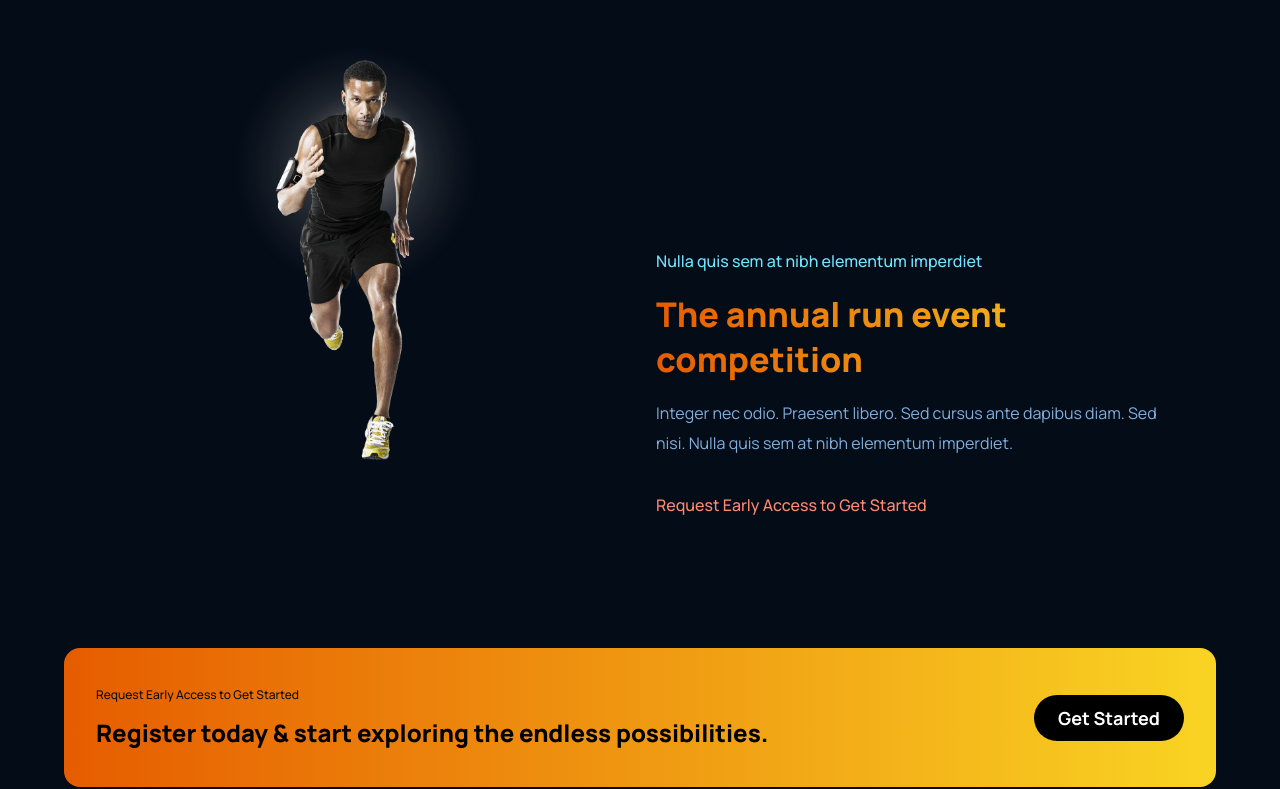
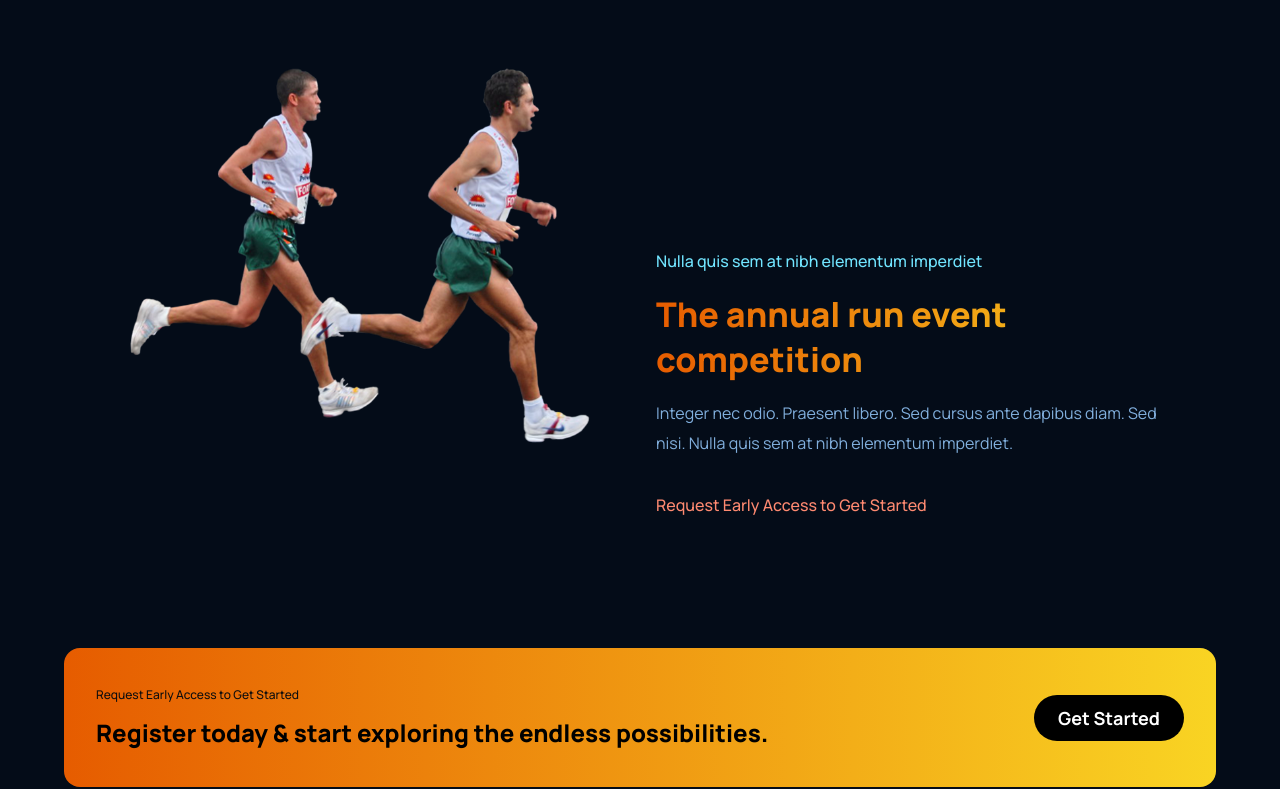
Before and after one commit to brotherSI/modern--site, a React (Create React App) app: page / in a window 1280 px wide. Shown: the part 2316-3105 px from the top of the page. Built offline with nearby package versions, Linux system fonts and the light colour scheme.

Commit message:
new picture ruuner

```diff
--- a/src/containers/possibility/Possibility.jsx
+++ b/src/containers/possibility/Possibility.jsx
@@ -1,13 +1,13 @@
 import React from 'react';
 import possibilityImage from '../../assets/possibility.png';
-import run from '../../assets/run.png';
+import run2 from '../../assets/run2.png';
 import './possibility.css';
 
 const Possibility = () => {
     return (
         <div className="gpt3__possibility section__padding" id="possibility">
             <div className="gpt3__possibility-image">
-                <img src={run} alt="possibility" />
+                <img src={run2} alt="possibility" />
             </div>
             <div className="gpt3__possibility-content">
                 <h4>Nulla quis sem at nibh elementum imperdiet</h4>
```
Also changed, not shown: src/assets/run2.png (added).
